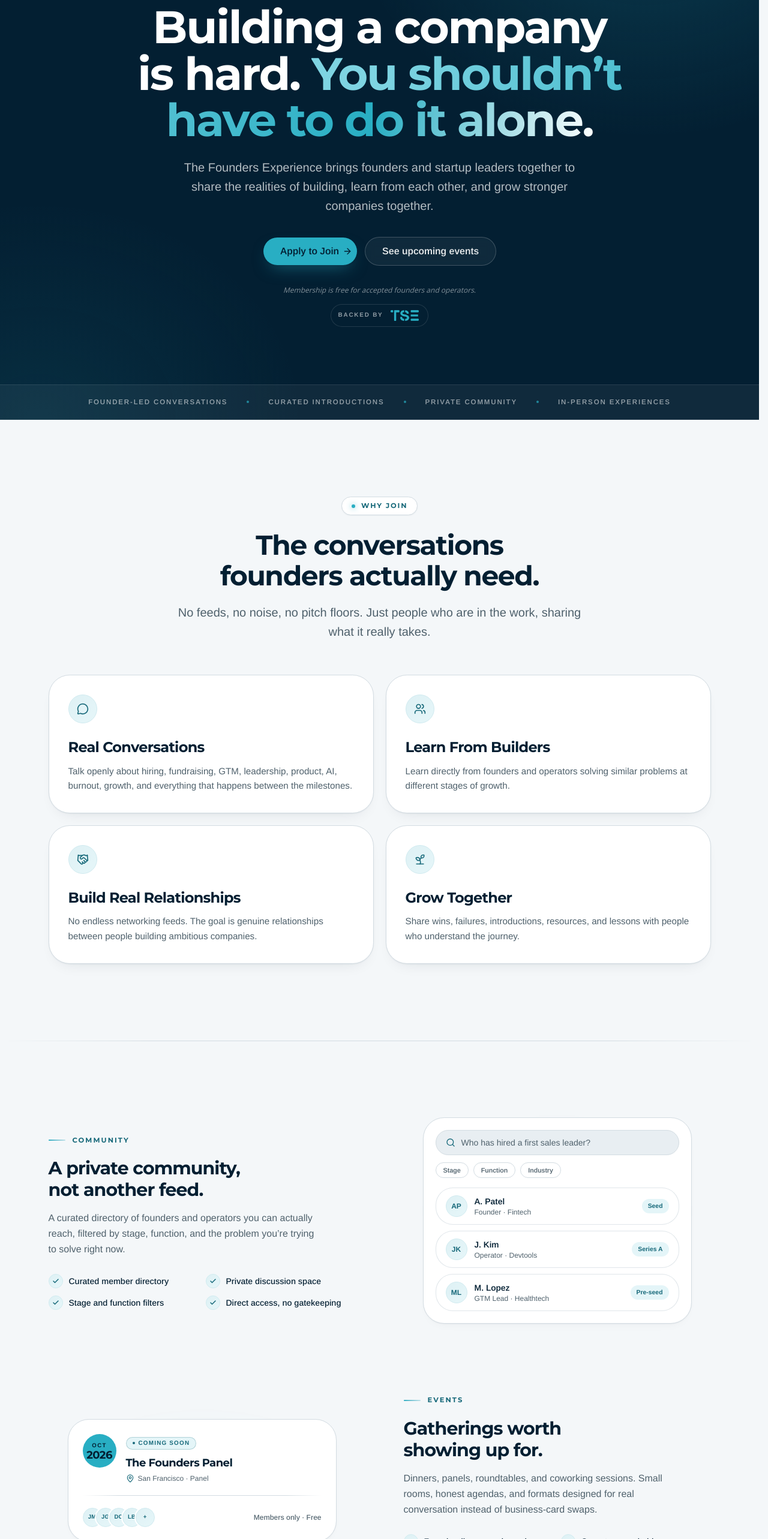
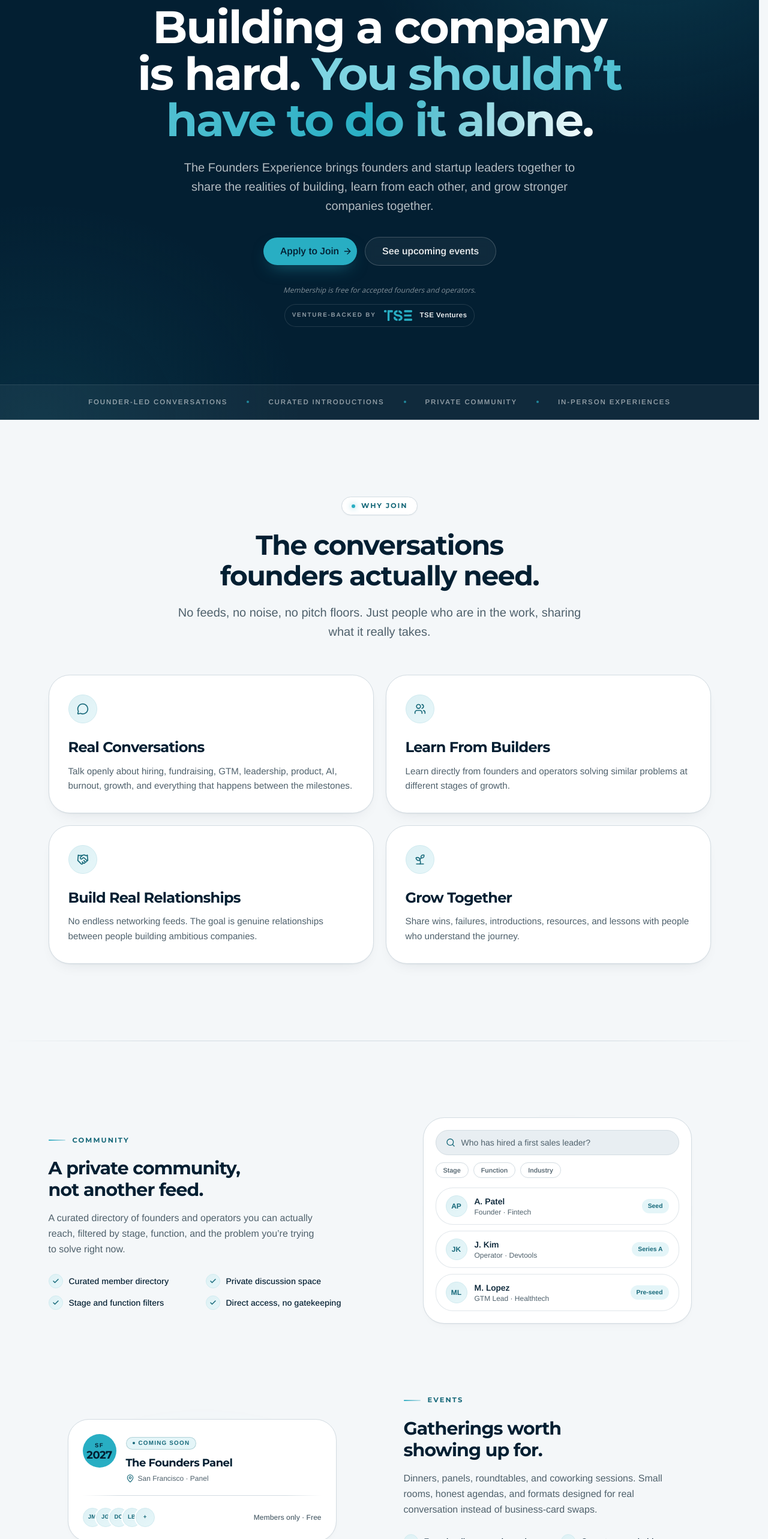
Before and after one commit to rarulraj/TheFoundersExperience-, a Next.js app: page / in a window 1280 px wide. Shown: the part 234-2800 px from the top of the page at 60% size. Built offline with nearby package versions, Linux system fonts and the light colour scheme.

Commit message:
Move gatherings to 2027 and credit TSE Ventures as the venture backer.
Co-authored-by: Cursor <cursoragent@cursor.com>

```diff
--- a/src/app/about/page.tsx
+++ b/src/app/about/page.tsx
@@ -4,7 +4,7 @@ import { CTASection } from "@/components/CTASection";
 import { Founders } from "@/components/Founders";
 import { PageHero } from "@/components/PageHero";
 import { Button } from "@/components/ui/button";
-import { siteConfig } from "@/data/content";
+import { siteConfig, tseVentures } from "@/data/content";
 
 export const metadata: Metadata = {
   title: "About",
@@ -63,7 +63,17 @@ export default function AboutPage() {
             </p>
             <p className="mt-4 text-base leading-relaxed text-muted-foreground">
               Through shared experience, members can learn faster, make better
-              decisions, and build stronger companies.
+              decisions, and build stronger companies. The community is
+              venture-backed by{" "}
+              <a
+                href={tseVentures.url}
+                target="_blank"
+                rel="noopener noreferrer"
+                className="font-medium text-brand underline-offset-4 hover:underline"
+              >
+                {tseVentures.name}
+              </a>
+              .
             </p>
             <div className="mt-8">
               <Button
--- a/src/app/events/page.tsx
+++ b/src/app/events/page.tsx
@@ -9,7 +9,7 @@ import { Button } from "@/components/ui/button";
 export const metadata: Metadata = {
   title: "Events",
   description:
-    "The Founders Panel in October is our first gathering, coming soon, plus dinners, roundtables, and coworking sessions.",
+    "The Founders Panel in 2027 is our first gathering, coming soon, plus dinners, roundtables, and coworking sessions.",
 };
 
 export default function EventsPage() {
@@ -20,7 +20,7 @@ export default function EventsPage() {
         title="Gatherings for people building companies."
       >
         <p className="mt-7 max-w-2xl text-lead text-white/70">
-          We start in October with the Founders Panel, our first gathering.
+          We start in 2027 with the Founders Panel, our first gathering.
           More dinners, roundtables, and in-person sessions will follow.
         </p>
       </PageHero>
--- a/src/components/FeatureShowcase.tsx
+++ b/src/components/FeatureShowcase.tsx
@@ -62,10 +62,10 @@ function EventVisual() {
       <div className="flex items-start gap-4">
         <div className="flex size-14 shrink-0 flex-col items-center justify-center rounded-2xl bg-primary text-primary-foreground">
           <span className="text-[0.6rem] font-bold tracking-[0.14em] uppercase">
-            Oct
+            SF
           </span>
           <span className="font-display text-lg leading-none font-bold">
-            2026
+            2027
           </span>
         </div>
         <div className="min-w-0">
--- a/src/components/Footer.tsx
+++ b/src/components/Footer.tsx
@@ -1,6 +1,6 @@
 import Link from "next/link";
 import { ArrowUpRight } from "lucide-react";
-import { foundingSponsor, siteConfig } from "@/data/content";
+import { foundingSponsor, siteConfig, tseVentures } from "@/data/content";
 import { Logo } from "@/components/Logo";
 import { TseNavyCredit } from "@/components/TseLogo";
 
@@ -23,7 +23,10 @@ const footerColumns = [
   },
   {
     heading: "Connect",
-    links: [{ label: "LinkedIn", href: siteConfig.linkedin }],
+    links: [
+      { label: "LinkedIn", href: siteConfig.linkedin },
+      { label: "TSE Ventures", href: tseVentures.url },
+    ],
   },
 ];
 
@@ -46,7 +49,8 @@ export function Footer() {
             </p>
             <p className="mt-4 text-sm leading-relaxed text-white/60">
               A curated community where founders and startup leaders share the
-              realities of building. Membership is free for accepted members.
+              realities of building. Venture-backed by TSE Ventures. Membership
+              is free for accepted members.
             </p>
           </div>
 
--- a/src/components/Hero.tsx
+++ b/src/components/Hero.tsx
@@ -5,7 +5,7 @@ import { motion, useReducedMotion } from "framer-motion";
 import { ArrowRight } from "lucide-react";
 import { Button } from "@/components/ui/button";
 import { TseNavyCredit } from "@/components/TseLogo";
-import { foundingSponsor, socialProofPoints } from "@/data/content";
+import { socialProofPoints, tseVentures } from "@/data/content";
 
 export function Hero() {
   const reduceMotion = useReducedMotion();
@@ -76,12 +76,17 @@ export function Hero() {
             Membership is free for accepted founders and operators.
           </p>
           <a
-            href={foundingSponsor.url}
+            href={tseVentures.url}
             target="_blank"
             rel="noopener noreferrer"
+            aria-label={tseVentures.description}
             className="rounded-full transition-opacity hover:opacity-90 focus-visible:ring-3 focus-visible:ring-ring/50 focus-visible:outline-none"
           >
-            <TseNavyCredit label="Backed by" />
+            <TseNavyCredit
+              label="Venture-backed by"
+              markAlt={tseVentures.name}
+              name={tseVentures.name}
+            />
           </a>
         </motion.div>
       </div>
--- a/src/components/TseLogo.tsx
+++ b/src/components/TseLogo.tsx
@@ -5,6 +5,7 @@ type TseLogoProps = {
   className?: string;
   /** Official guideline files. Navy mark is for navy chrome; wordmark is navy-on-white. */
   variant?: "mark" | "markOnNavy" | "wordmark";
+  alt?: string;
 };
 
 const assets = {
@@ -25,13 +26,17 @@ const assets = {
   },
 } as const;
 
-export function TseLogo({ className, variant = "wordmark" }: TseLogoProps) {
+export function TseLogo({
+  className,
+  variant = "wordmark",
+  alt = "The Search Experience",
+}: TseLogoProps) {
   const asset = assets[variant];
 
   return (
     <Image
       src={asset.src}
-      alt="The Search Experience"
+      alt={alt}
       width={asset.width}
       height={asset.height}
       quality={variant === "wordmark" ? 95 : 90}
@@ -56,9 +61,13 @@ export function TseWordmarkPlate({ className }: { className?: string }) {
 export function TseNavyCredit({
   label,
   className,
+  markAlt = "The Search Experience",
+  name,
 }: {
   label: string;
   className?: string;
+  markAlt?: string;
+  name?: string;
 }) {
   return (
     <span
@@ -70,7 +79,16 @@ export function TseNavyCredit({
       <span className="text-[0.62rem] font-bold tracking-[0.18em] text-white/55 uppercase">
         {label}
       </span>
-      <TseLogo variant="markOnNavy" className="h-5 w-auto sm:h-6" />
+      <TseLogo
+        variant="markOnNavy"
+        alt={name ? "" : markAlt}
+        className="h-5 w-auto sm:h-6"
+      />
+      {name ? (
+        <span className="text-[0.72rem] font-semibold tracking-[0.04em] text-white">
+          {name}
+        </span>
+      ) : null}
     </span>
   );
 }
--- a/src/data/content.ts
+++ b/src/data/content.ts
@@ -125,7 +125,7 @@ export const showcaseFeatures = [
 export const manifestoStats = [
   { value: "100+", label: "Founders and startup leaders" },
   { value: "Free", label: "Membership for accepted members" },
-  { value: "Oct 2026", label: "First gathering, San Francisco" },
+  { value: "2027", label: "First gathering, San Francisco" },
   { value: "SF + Virtual", label: "In-person and online formats" },
 ];
 
@@ -148,7 +148,7 @@ export const faqs = [
   {
     question: "Where do events happen?",
     answer:
-      "In-person gatherings in San Francisco, plus virtual roundtables you can join from anywhere. Our first gathering, The Founders Panel, lands in October 2026.",
+      "In-person gatherings in San Francisco, plus virtual roundtables you can join from anywhere. Our first gathering, The Founders Panel, lands in 2027.",
   },
   {
     question: "Is this another networking group?",
@@ -160,12 +160,17 @@ export const faqs = [
     answer:
       "Yes. Brands partner with us to fund programming and build real relationships with founders. Head to the Partners page to book a meeting or start the conversation.",
   },
+  {
+    question: "Who backs The Founders Experience?",
+    answer:
+      "The community is venture-backed by TSE Ventures. TSE is also our founding sponsor, helping us keep membership free for accepted founders and operators.",
+  },
 ];
 
 export const featuredEvent = {
   title: "The Founders Panel",
   location: "San Francisco",
-  date: "Mid-October, SF. Exact date announced to members.",
+  date: "2027, San Francisco. Exact date announced to members.",
   audience: "Founders and operators",
   format: "Panel",
   status: "Coming soon",
@@ -180,13 +185,13 @@ export const upcomingEvents = [
   {
     title: "Operator Roundtable: Hiring Your First Leaders",
     location: "Virtual",
-    date: "October 2026",
+    date: "2027",
     type: "Roundtable",
   },
   {
     title: "Coworking Morning + Office Hours",
     location: "San Francisco",
-    date: "October 2026",
+    date: "2027",
     type: "Coworking",
   },
 ];
@@ -312,6 +317,13 @@ export const foundingSponsor = {
     "A recruiting firm that partners with venture-backed founders to hire GTM, technical, and design teams from Seed through Series C.",
 };
 
+export const tseVentures = {
+  name: "TSE Ventures",
+  url: "https://www.linkedin.com/company/tse-ventures/about/",
+  description:
+    "The Founders Experience is venture-backed by TSE Ventures.",
+};
+
 export const companiesWorkedWith = [
   "TDengine",
   "C3.ai",
```
